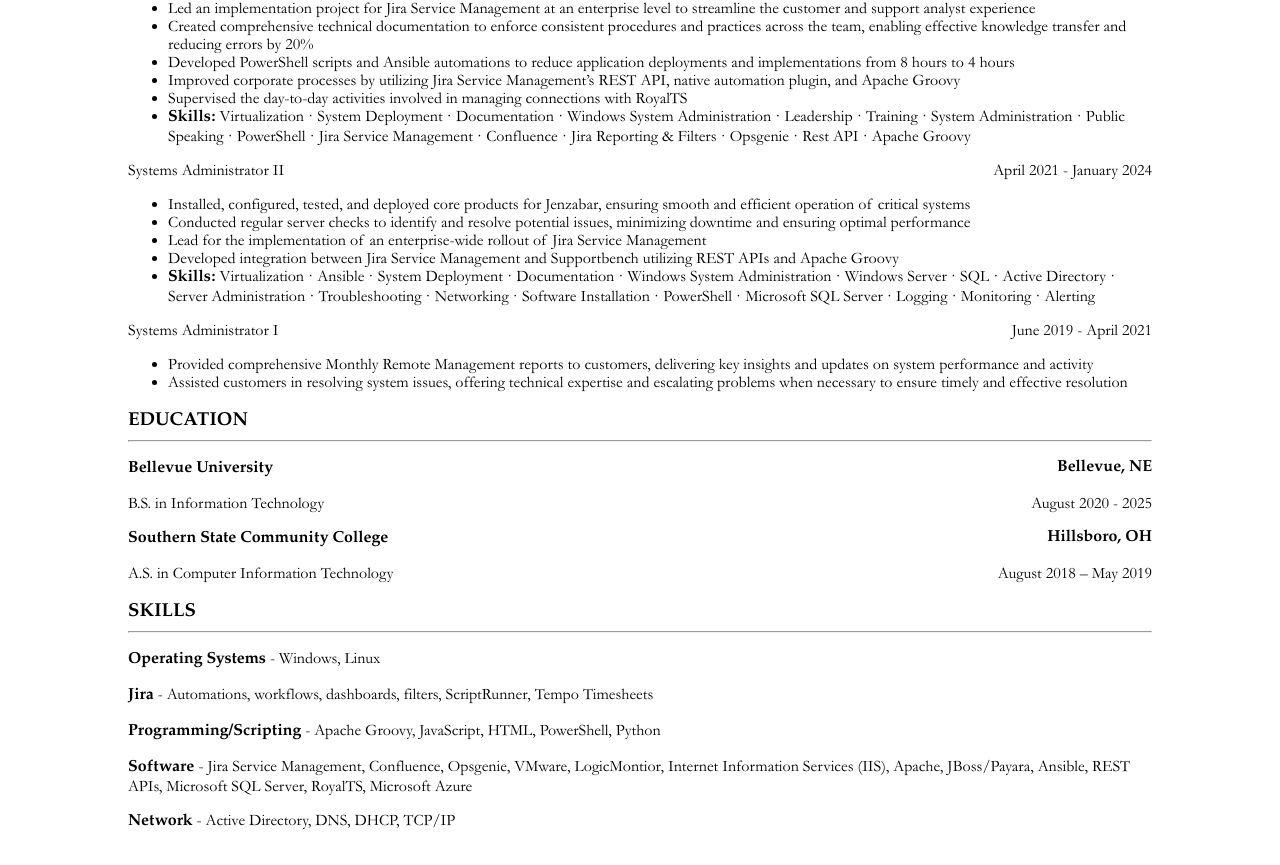
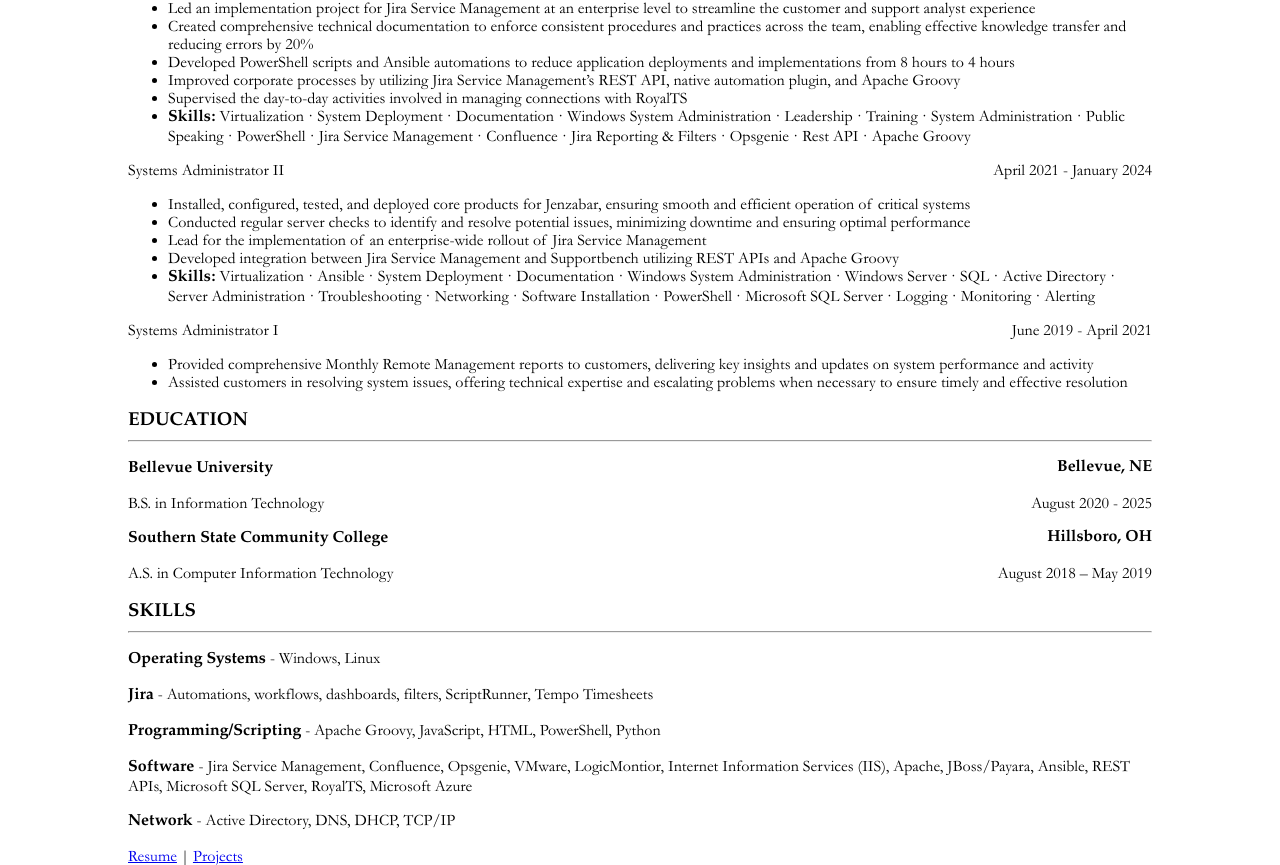
Before and after one commit to rnevarez-cloud/resume-nevarez-cloud, a React (Create React App) app: page / in a window 1280 px wide. Shown: the part 237-1102 px from the top of the page. Built offline with nearby package versions, Linux system fonts and the light colour scheme; no server answers.

Commit message:
Changes to App.js

```diff
--- a/src/App.js
+++ b/src/App.js
@@ -13,6 +13,7 @@ function App() {
         <Route path='Resume' element={<Resume />} />
         <Route path="Projects" element={<Projects />} />
     </Routes>
+    <nav><a href='/Resume/'>Resume</a> | <a href='/Projects/'>Projects</a></nav>
   </>
   )
 }
```
